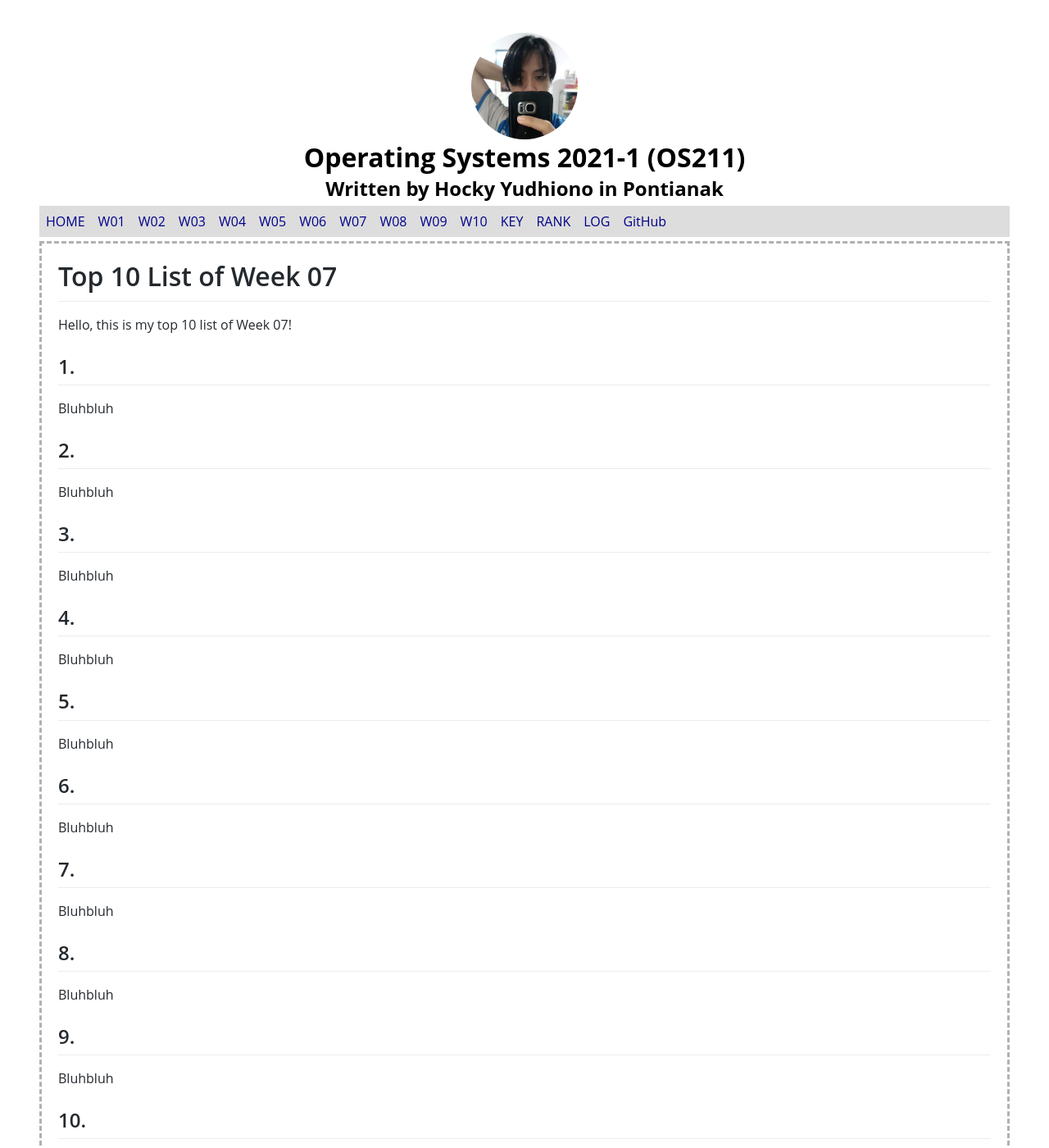
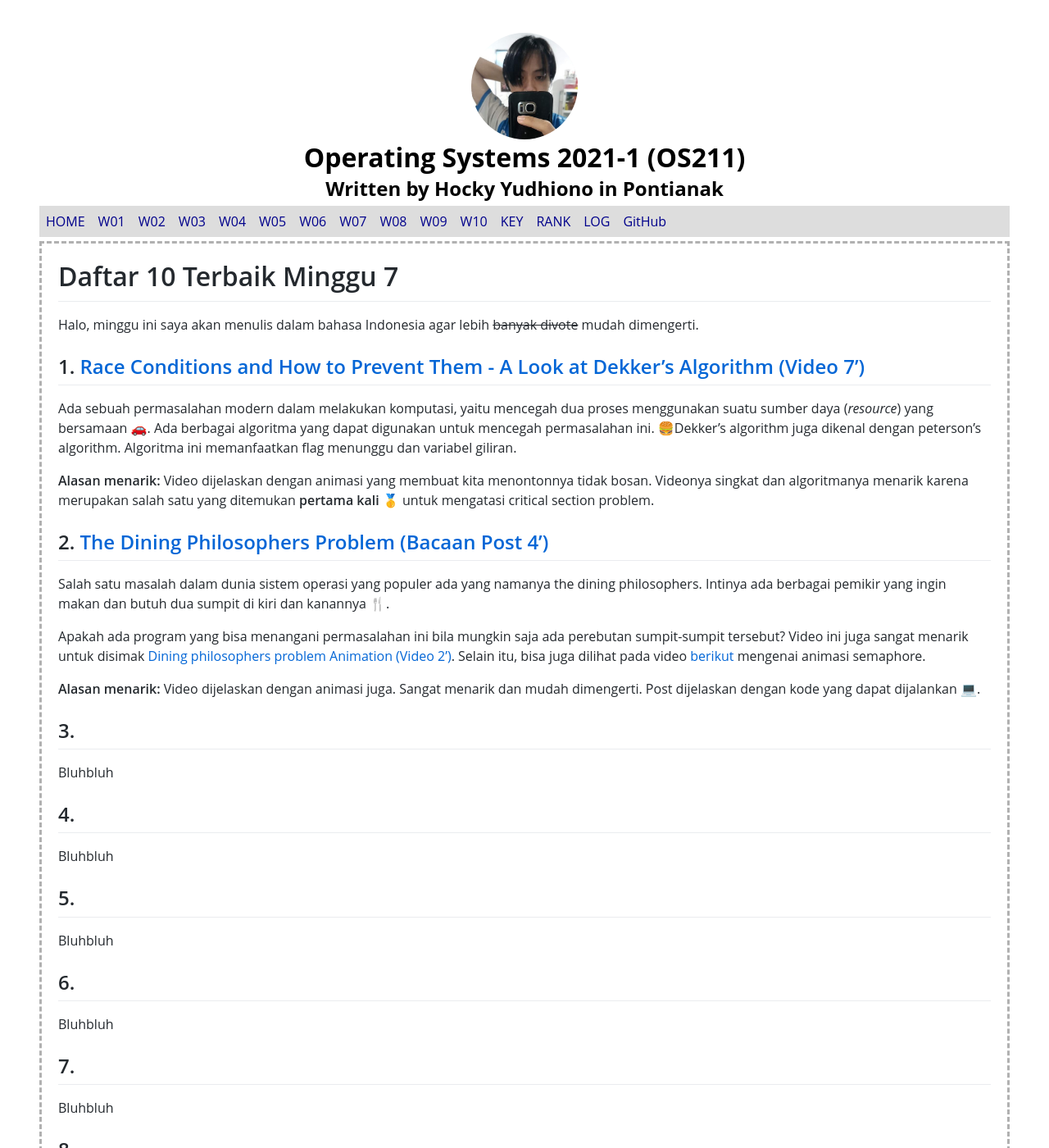
Before and after one commit to Bimabara/os211, a Jekyll site: the page built from w07.md, in a window 1280 px wide and 1400 px high. Shown: the whole window at 82% size. Built offline with Jekyll 4.4.1, drawn with Linux system fonts in a browser that asks for light colours; our own code applies the rules of GitHub Pages for plain Markdown files; some of the changed text lies outside the part shown.

Commit message:
[W07] Add Top 10 of Week 7

```diff
--- a/w07.md
+++ b/w07.md
@@ -3,17 +3,23 @@ layout: "layout"
 permalink: /W07/
 ---
 
-# Top 10 List of Week 07
+# Daftar 10 Terbaik Minggu 7
 
-Hello, this is my top 10 list of Week 07!
+Halo, minggu ini saya akan menulis dalam bahasa Indonesia agar lebih <strike>banyak divote</strike> mudah dimengerti.
 
-## 1. []()
+## 1. [Race Conditions and How to Prevent Them - A Look at Dekker's Algorithm (Video  7')](https://www.youtube.com/watch?v=MqnpIwN7dz0)
 
-Bluhbluh
+Ada sebuah permasalahan modern dalam melakukan komputasi, yaitu mencegah dua proses menggunakan suatu sumber daya (*resource*) yang bersamaan 🚗. Ada berbagai algoritma yang dapat digunakan untuk mencegah permasalahan ini. 🍔Dekker's algorithm juga dikenal dengan peterson's algorithm. Algoritma ini memanfaatkan flag menunggu dan variabel giliran.
 
-## 2. []()
+**Alasan menarik:** Video dijelaskan dengan animasi yang membuat kita menontonnya tidak bosan. Videonya singkat dan algoritmanya menarik karena merupakan salah satu yang ditemukan **pertama kali** 🥇 untuk mengatasi critical section problem.
 
-Bluhbluh
+## 2. [The Dining Philosophers Problem (Bacaan Post 4')]([Dining philosophers problem Animation (Video 2')](https://www.youtube.com/watch?v=XjlFoND00oY))
+
+Salah satu masalah dalam dunia sistem operasi yang populer ada yang namanya the dining philosophers. Intinya ada berbagai pemikir yang ingin makan dan butuh dua sumpit di kiri dan kanannya 🍴.
+
+Apakah ada program yang bisa menangani permasalahan ini bila mungkin saja ada perebutan sumpit-sumpit tersebut? Video ini juga sangat menarik untuk disimak [Dining philosophers problem Animation (Video 2')](https://www.youtube.com/watch?v=XjlFoND00oY). Selain itu, bisa juga dilihat pada video [berikut](https://www.youtube.com/watch?v=PQ5aK5wLCQE) mengenai animasi semaphore.
+
+**Alasan menarik:** Video dijelaskan dengan animasi juga. Sangat menarik dan mudah dimengerti. Post dijelaskan dengan kode yang dapat dijalankan 💻.
 
 ## 3. []()
 
@@ -47,6 +53,6 @@ Bluhbluh
 
 Bluhbluh
 
-That's all Week 7 from me. I'll start doing Week 8 as soon as possible!
+Sekian daftar minggu 7 dari ku. Daftar minggu 8 akan di-*post* secepatnya! Kalau votenya banyak saya akan menulis dalam bahasa Indonesia lagi. hehehe.
 
-Peace out!
+Sampai jumpa! 👋
```
